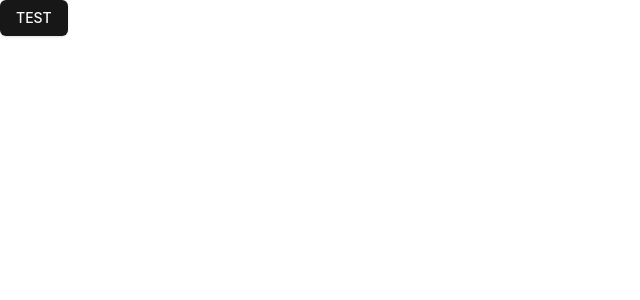
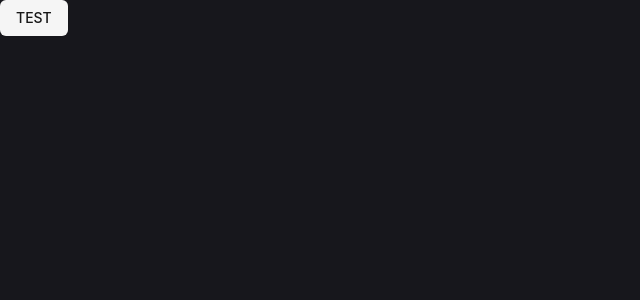
Before and after one commit to mfkfawas/fnjan-podcast, a Next.js app: page / in a window 1280 px wide. Shown: the top 300 px of the page, without its empty margins (0-640 px from the left). Built offline with nearby package versions, Linux system fonts and the light colour scheme.

Commit message:
feat(ui): match colors with podbay

```diff
--- a/src/app/globals.css
+++ b/src/app/globals.css
@@ -4,9 +4,11 @@
 
 @layer base {
   :root {
-    --background: 0 0% 100%;
+    --background: 240 10% 10%;
 
-    --foreground: 0 0% 3.9%;
+    --foreground: 0 0% 100%;
+
+    --muted-foreground: 240 3% 65%;
 
     --card: 0 0% 100%;
 
@@ -25,8 +27,6 @@
     --secondary-foreground: 0 0% 9%;
 
     --muted: 0 0% 96.1%;
-
-    --muted-foreground: 0 0% 45.1%;
 
     --accent: 0 0% 96.1%;
 
@@ -71,9 +71,11 @@
     --sidebar-ring: 217.2 91.2% 59.8%;
   }
   .dark {
-    --background: 0 0% 3.9%;
+    --background: 240 10% 10%;
 
-    --foreground: 0 0% 98%;
+    --foreground: 0 0% 100%;
+
+    --muted-foreground: 240 3% 65%;
 
     --card: 0 0% 3.9%;
 
@@ -92,8 +94,6 @@
     --secondary-foreground: 0 0% 98%;
 
     --muted: 0 0% 14.9%;
-
-    --muted-foreground: 0 0% 63.9%;
 
     --accent: 0 0% 14.9%;
 
--- a/src/app/page.tsx
+++ b/src/app/page.tsx
@@ -3,7 +3,7 @@ import { Button } from "@/components/ui/button";
 export default function Page() {
   return (
     <div className="">
-      <Button>TEST</Button>
+      <Button variant="secondary">TEST</Button>
     </div>
   );
 }
```
